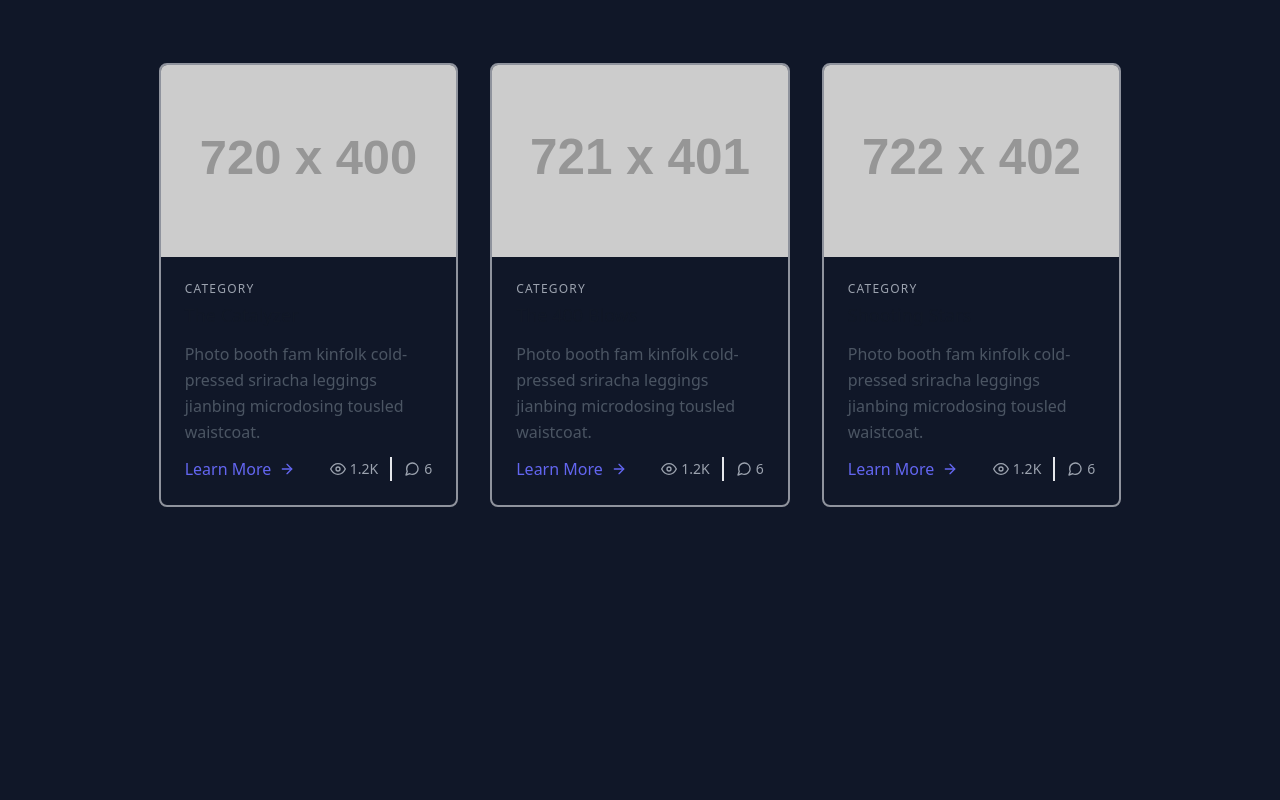
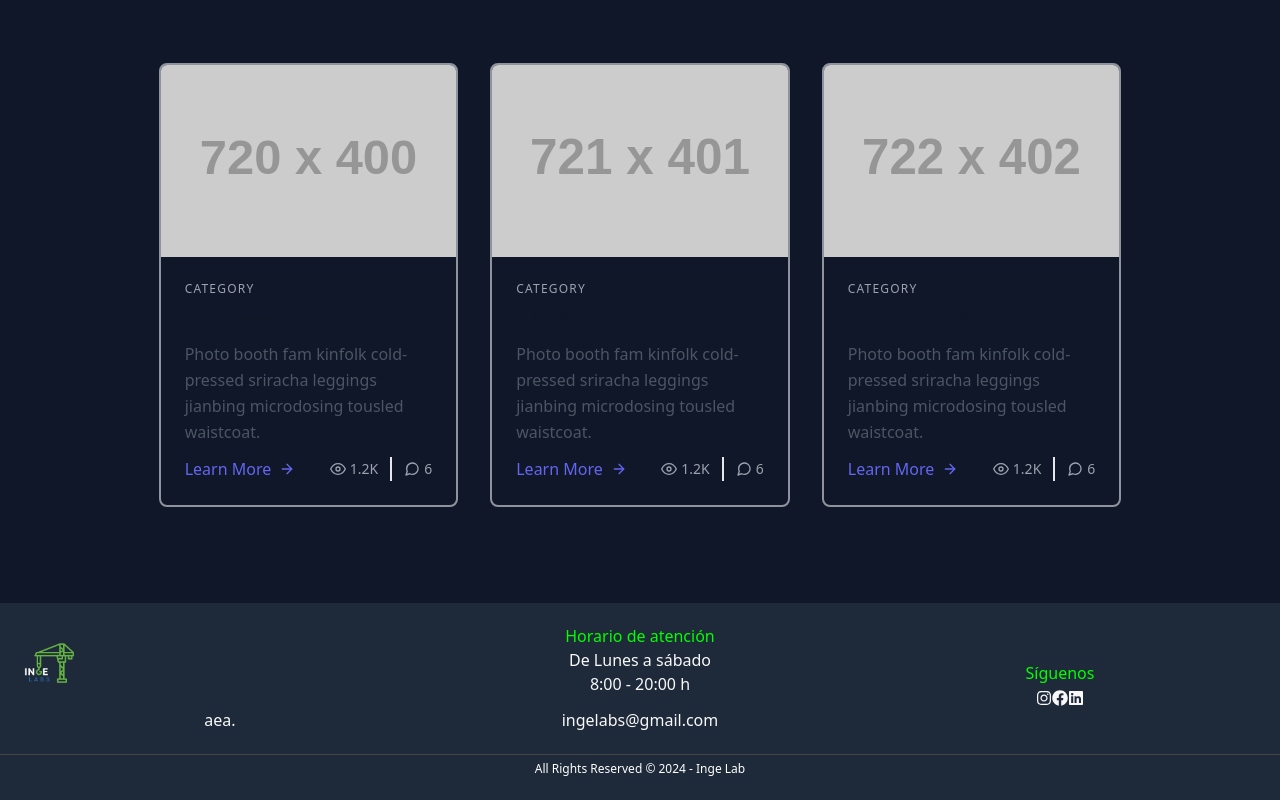
Before and after one commit to xanahoria/IngeLabss, a React (Vite) app in the folder miapp/: page / in a window 1280 px wide. Shown: the part 873-1673 px from the top of the page. Before the commit the page ends 1476 px from the top, so only its background shows below. Built offline with nearby package versions, Linux system fonts and the light colour scheme.

Commit message:
a
Footer XD, el logo aaaa

```diff
--- a/miapp/src/App.jsx
+++ b/miapp/src/App.jsx
@@ -7,6 +7,7 @@ import Servicios from "./Pages/servicios";
 import Sectores from "./Pages/sectore";
 import Nosotros from "./Pages/nosotros";
 import Contacto from "./Pages/contacto";
+import Footer from "./components/footer";
 
 
 function App() {
@@ -28,6 +29,7 @@ function App() {
         </Routes>
 
       </Layaut>
+      <Footer></Footer>
    </>
 
   );
--- a/miapp/src/Pages/contacto.jsx
+++ b/miapp/src/Pages/contacto.jsx
@@ -2,8 +2,10 @@
 
 const Contacto = () => {
   return (
+   <>
+    <div>C</div>
 
-    <div>C</div>
+  </>
   )
 }
 
--- a/miapp/src/Pages/home.jsx
+++ b/miapp/src/Pages/home.jsx
@@ -1,3 +1,4 @@
+
 import { NavLink } from "react-router-dom";
 
 const Home = () => {
--- a/miapp/src/Pages/servicios.jsx
+++ b/miapp/src/Pages/servicios.jsx
@@ -3,6 +3,8 @@ const Servicios = () => {
   return (
     <>
     <div> holaaa</div>
+    <br></br>
+    <div>a</div>
     </>
 
   )
--- a/miapp/src/components/footer.jsx
+++ b/miapp/src/components/footer.jsx
@@ -0,0 +1,89 @@
+
+import React from 'react';
+import logo from '../.././LOGO 1 EN BLANCO.png';
+import { FaInstagram, FaFacebook, FaLinkedin } from 'react-icons/fa';
+
+function Footer() {
+  return (
+    <div className="Footer">
+      <footer className="footer">
+        <div className="footer-container">
+          <div className="footer-left">
+            <img src={logo} className="footer-logo" alt="logo" />
+            <p>aea.</p>
+          </div>
+          <div className="footer-center">
+            <h3>Horario de atención</h3>
+            <p>De Lunes a sábado<br />8:00 - 20:00 h</p>
+            <p><a href="mailto:ingelabs@gmail.com" className="footer-email">ingelabs@gmail.com</a></p>
+          </div>
+          <div className="footer-right">
+            <h3>Síguenos</h3>
+            <div className="footer-social-icons">
+              <FaInstagram />
+              <FaFacebook />
+              <FaLinkedin />
+            </div>
+          </div>
+        </div>
+        <div className="footer-bottom">
+          <p>All Rights Reserved © 2024 - Inge Lab</p>
+        </div>
+      </footer>
+
+      <style jsx>{`
+        .footer {
+          background-color: #1e2a3a;
+          color: #fff;
+          padding: 10px 0;
+          bottom: 0;
+          width: 100%;
+        }
+
+        .footer-container {
+          display: flex;
+          justify-content: space-around;
+          align-items: center;
+          padding: 10px;
+        }
+
+        .footer-left, .footer-center, .footer-right {
+          flex: 1;
+          text-align: center;
+          color: #f8f8f8;
+        }
+
+        .footer-logo {
+          height: 80px;
+          margin-bottom: 5px;
+        }
+
+        .footer-center h3, .footer-right h3 {
+          color: #0f0;
+          font-size: 16px;
+        }
+
+        .footer-social-icons {
+          display: flex;
+          justify-content: center;
+          margin-top: 5px;
+        }
+
+        .footer-social-icons svg {
+          margin: 0 5px;
+          font-size: 30px;
+          cursor: pointer;
+        }
+
+        .footer-bottom {
+          text-align: center;
+          padding-top: 5px;
+          border-top: 1px solid #444;
+          font-size: 12px;
+        }
+      `}</style>
+    </div>
+  );
+}
+
+export default Footer;
```
